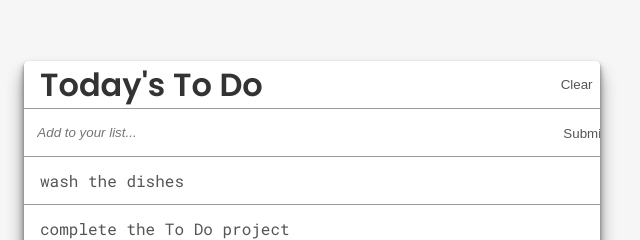
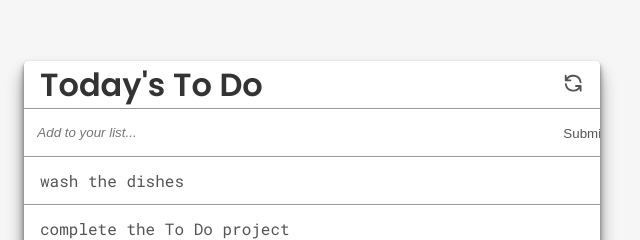
Before and after one commit to jssol/todo-list, a website built with webpack: page dist/index.html in a window 1280 px wide. Shown: the part 199-439 px from the top of the page, 328-968 px from the left. Built offline with nearby package versions, Linux system fonts and the light colour scheme.

Commit message:
Build from the taskManager script

```diff
--- a/dist/index.html
+++ b/dist/index.html
@@ -10,7 +10,11 @@
   <main class="app-wrapper">
     <header class="app-header">
       <h1 class="app-title">Today's To Do</h1>
-      <button type="button" class="button reset-list reset-icon">Clear</button>
+      <button type="button" class="button reset-list reset-icon">
+        <svg xmlns="http://www.w3.org/2000/svg" class="h-6 w-6" fill="none" viewBox="0 0 24 24" stroke="currentColor">
+          <path stroke-linecap="round" stroke-linejoin="round" stroke-width="2" d="M4 4v5h.582m15.356 2A8.001 8.001 0 004.582 9m0 0H9m11 11v-5h-.581m0 0a8.003 8.003 0 01-15.357-2m15.357 2H15" />
+        </svg>
+      </button>
     </header>
     <form action="#" id="add-book" class="add-book">
       <label for="book-input" class="book-input">
```
Also changed, not shown: dist/main.js (+1 -1 lines).
